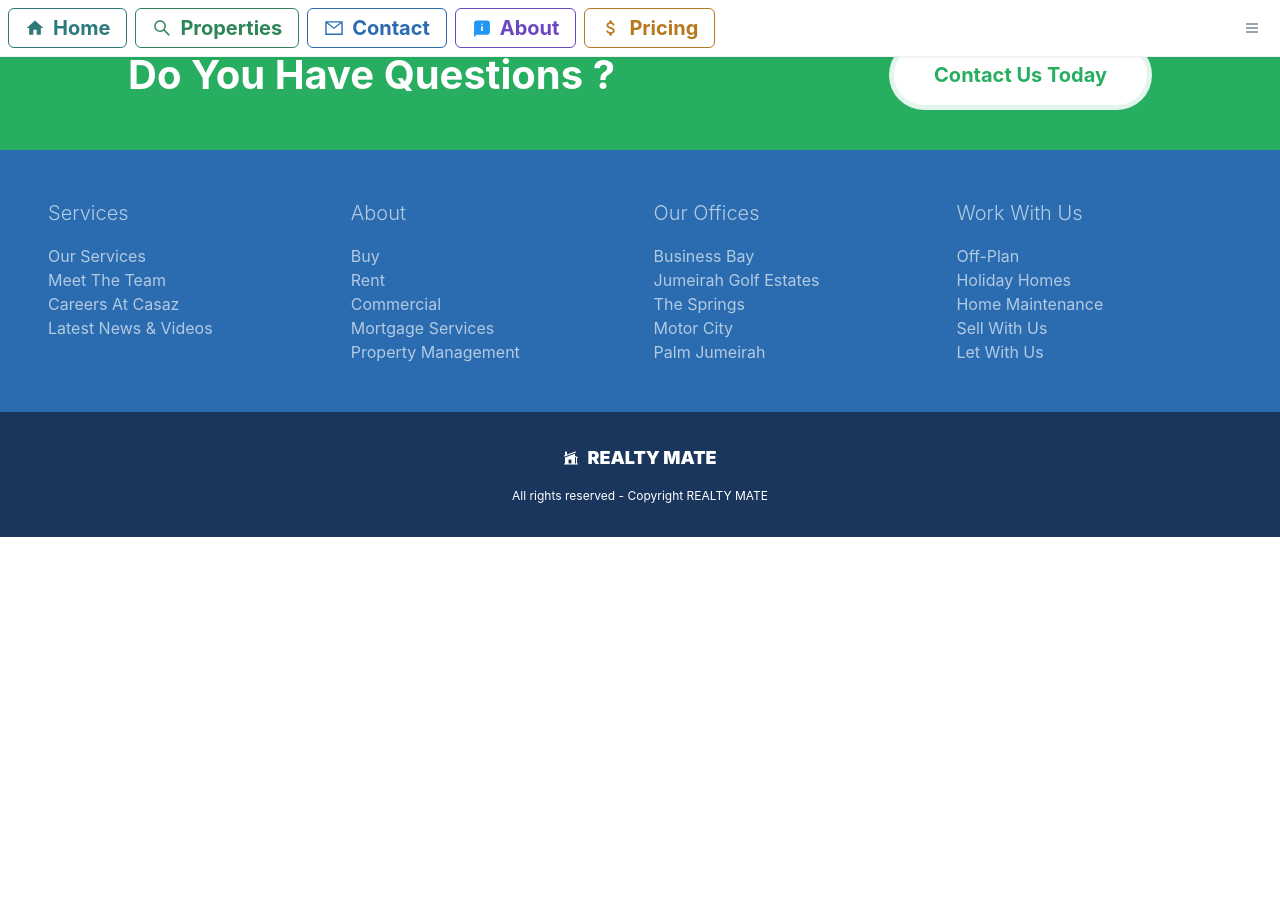
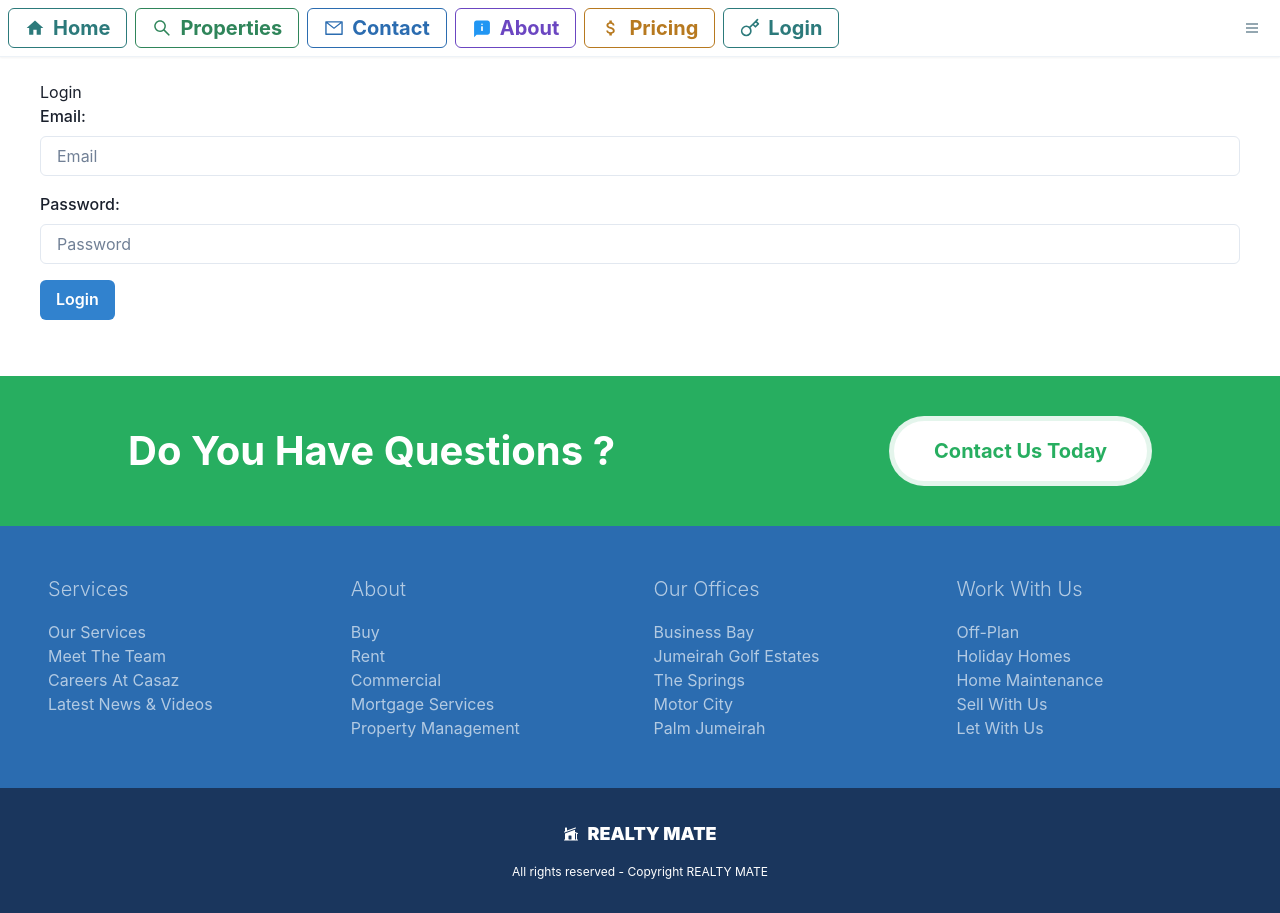
Before and after one commit to lilianagorga/realty-mate, a React (Vite) app: page /login in a window 1280 px wide. Before the commit the page ends 800 px from the top, so only its background shows below. Built offline with nearby package versions, Linux system fonts and the light colour scheme.

Commit message:
Integrate backend authentication for user property management

```diff
--- a/src/App.jsx
+++ b/src/App.jsx
@@ -2,6 +2,7 @@ import React from 'react';
 import './assets/css/app.css';
 import { ChakraProvider } from '@chakra-ui/react';
 import { SearchProvider } from './context/SearchContext.jsx';
+import { AuthProvider } from './context/AuthContext.jsx';
 import { BrowserRouter as Router, Route, Routes } from 'react-router-dom';
 import theme from './assets/js/theme';
 import Home from './components/pages/Home.jsx';
@@ -12,7 +13,10 @@ import Property from './components/property/Property.jsx';
 import Contact from './components/pages/contact/Contact.jsx';
 import Footer from './components/common/footer/Footer.jsx';
 import Pricing from './components/pages/Pricing.jsx';
-
+import Login from './components/Auth/Login.jsx';
+import AddMyProperty from './components/propertyInternal/AddMyProperty.jsx';
+import MyProperties from './components/propertyInternal/MyProperties.jsx';
+import RequireAuth from './components/Auth/RequireAuth.jsx';
 
 
 function App() {
@@ -21,6 +25,7 @@ function App() {
     <ChakraProvider theme={theme}>
       <Router>
           <SearchProvider>
+            <AuthProvider>
               <Navbar />
               <Routes>
                 <Route path="/" element={<Home />} />
@@ -29,8 +34,12 @@ function App() {
                 <Route path='/contact' element={<Contact />} />
                 <Route path="/about" element={<About />} />
                 <Route path="/pricing" element={<Pricing />} />
+                <Route path="/login" element={<Login />} />
+                <Route path="/addProperty" element={<RequireAuth><AddMyProperty /></RequireAuth>} />
+                <Route path="/myProperties" element={<RequireAuth><MyProperties /></RequireAuth>} />
               </Routes>
               <Footer />
+            </AuthProvider>
           </SearchProvider>
       </Router>
     </ChakraProvider>
--- /dev/null
+++ b/src/components/Auth/Login.jsx
@@ -0,0 +1,54 @@
+import React, { useState, useContext, useEffect } from 'react';
+import { AuthContext } from '../../context/AuthContext';
+import { Box, FormControl, FormLabel, Input, Button, Text } from '@chakra-ui/react';
+
+const Login = () => {
+  const { login } = useContext(AuthContext);
+  const [email, setEmail] = useState('');
+  const [password, setPassword] = useState('');
+  const [error, setError] = useState('');
+
+  const handleSubmit = async (e) => {
+    e.preventDefault();
+    try {
+      await login(email, password);
+    } catch (error) {
+      console.error('Login failed:', error);
+      setError('Login failed');
+    }
+  };
+
+  return (
+    <Box mt={10} p={10}>
+      <h2>Login</h2>
+      <form onSubmit={handleSubmit}>
+        <FormControl id="email" mb={4}>
+          <FormLabel>Email:</FormLabel>
+          <Input
+            type="email"
+            value={email}
+            onChange={(e) => setEmail(e.target.value)}
+            placeholder="Email"
+            required
+          />
+        </FormControl>
+        <FormControl id="password" mb={4}>
+          <FormLabel>Password:</FormLabel>
+          <Input
+            type="password"
+            value={password}
+            onChange={(e) => setPassword(e.target.value)}
+            placeholder="Password"
+            required
+          />
+        </FormControl>
+        <Button type="submit" colorScheme="blue" mb={4}>
+          Login
+        </Button>
+        {error && <Text color="red.500">{error}</Text>}
+      </form>
+    </Box>
+  );
+};
+
+export default Login;
--- /dev/null
+++ b/src/components/Auth/RequireAuth.jsx
@@ -0,0 +1,15 @@
+import React, { useContext } from 'react';
+import { Navigate } from 'react-router-dom';
+import { AuthContext } from '../../context/AuthContext.jsx';
+
+const RequireAuth = ({ children }) => {
+  const { token } = useContext(AuthContext);
+
+  if (!token) {
+    return <Navigate to="/login" />;
+  }
+
+  return children;
+};
+
+export default RequireAuth;
--- a/src/components/common/Navbar.jsx
+++ b/src/components/common/Navbar.jsx
@@ -1,4 +1,4 @@
-import React from 'react';
+import React, { useContext } from 'react';
 import { Menu, MenuButton, MenuList, MenuItem, IconButton, Flex, Box, Spacer, Button, useTheme, useMediaQuery } from '@chakra-ui/react';
 import { AiOutlineMail, AiOutlineSearch } from 'react-icons/ai';
 import { MdHome, MdAttachMoney } from 'react-icons/md';
@@ -6,11 +6,13 @@ import { FcMenu, FcHome, FcAbout } from 'react-icons/fc';
 import { BsSearch } from 'react-icons/bs';
 import { FiKey } from 'react-icons/fi';
 import { useNavigate } from 'react-router-dom';
+import { AuthContext } from '../../context/AuthContext';
 
 const Navbar = () => {
   const navigate = useNavigate();
   const theme = useTheme();
   const [isLargerThan768] = useMediaQuery("(min-width: 768px)");
+  const { token, logout } = useContext(AuthContext);
 
   return (
     <Flex
@@ -81,10 +83,63 @@ const Navbar = () => {
           fontSize="xl"
           fontWeight="bold"
           onClick={() => navigate('/pricing')}
+          mr="2"
           display={isLargerThan768 ? 'flex' : 'none'}
         >
           Pricing
         </Button>
+        {token ? (
+          <>
+            <Button
+              leftIcon={<BsSearch />}
+              colorScheme="blue"
+              variant="outline"
+              fontSize="xl"
+              fontWeight="bold"
+              onClick={() => navigate('/myProperties')}
+              mr="2"
+              display={isLargerThan768 ? 'flex' : 'none'}
+            >
+              My Properties
+            </Button>
+            <Button
+              leftIcon={<BsSearch />}
+              colorScheme="blue"
+              variant="outline"
+              fontSize="xl"
+              fontWeight="bold"
+              onClick={() => navigate('/addProperty')}
+              mr="2"
+              display={isLargerThan768 ? 'flex' : 'none'}
+            >
+              Add Property
+            </Button>
+            <Button
+              leftIcon={<FiKey />}
+              colorScheme="red"
+              variant="outline"
+              fontSize="xl"
+              fontWeight="bold"
+              onClick={logout}
+              display={isLargerThan768 ? 'flex' : 'none'}
+            >
+              Logout
+            </Button>
+          </>
+        ) : (
+          <Button
+            leftIcon={<FiKey />}
+            colorScheme="teal"
+            variant="outline"
+            fontSize="xl"
+            fontWeight="bold"
+            onClick={() => navigate('/login')}
+            mr="2"
+            display={isLargerThan768 ? 'flex' : 'none'}
+          >
+            Login
+          </Button>
+        )}
     <Spacer />
     <Box>
       <Menu>
@@ -111,6 +166,15 @@ const Navbar = () => {
           <MenuItem icon={<AiOutlineMail />} onClick={() => navigate('/contact')}>
               Contact
           </MenuItem>
+          {token ? (
+            <>
+              <MenuItem icon={<BsSearch />} onClick={() => navigate('/myProperties')}>My Properties</MenuItem>
+              <MenuItem icon={<BsSearch />} onClick={() => navigate('/addProperty')}>Add Property</MenuItem>
+              <MenuItem icon={<FiKey />} onClick={logout}>Logout</MenuItem>
+            </>
+          ) : (
+            <MenuItem icon={<FiKey />} onClick={() => navigate('/login')}>Login</MenuItem>
+          )}
         </MenuList>
       </Menu>
     </Box>
--- /dev/null
+++ b/src/components/propertyInternal/AddMyProperty.jsx
@@ -0,0 +1,65 @@
+import React, { useState, useContext } from 'react';
+import axios from 'axios';
+import { AuthContext } from '../../context/AuthContext.jsx';
+import { Box, FormControl, FormLabel, Input, Button, Textarea } from '@chakra-ui/react';
+
+const AddMyProperty = () => {
+  const { token } = useContext(AuthContext);
+  const [title, setTitle] = useState('');
+  const [description, setDescription] = useState('');
+  const [price, setPrice] = useState('');
+
+  const handleSubmit = async (e) => {
+    e.preventDefault();
+    try {
+      const response = await axios.post(`${import.meta.env.VITE_API_URL}/properties`, {
+        title,
+        description,
+        price,
+      }, {
+        headers: {
+          Authorization: `Bearer ${token}`,
+        },
+      });
+    } catch (error) {
+      console.error('Error adding property:', error);
+    }
+  };
+
+  return (
+    <Box mt={10} p={10}>
+      <form onSubmit={handleSubmit}>
+        <FormControl mb={4}>
+          <FormLabel>Title:</FormLabel>
+          <Input
+            value={title}
+            onChange={(e) => setTitle(e.target.value)}
+            placeholder="Title"
+            required
+          />
+        </FormControl>
+        <FormControl mb={4}>
+          <FormLabel>Description:</FormLabel>
+          <Textarea
+            value={description}
+            onChange={(e) => setDescription(e.target.value)}
+            placeholder="Description"
+            required
+          />
+        </FormControl>
+        <FormControl mb={4}>
+          <FormLabel>Price:</FormLabel>
+          <Input
+            value={price}
+            onChange={(e) => setPrice(e.target.value)}
+            placeholder="Price"
+            required
+          />
+        </FormControl>
+        <Button type="submit" colorScheme="blue">Add Property</Button>
+      </form>
+    </Box>
+  );
+};
+
+export default AddMyProperty;
--- /dev/null
+++ b/src/components/propertyInternal/MyProperties.jsx
@@ -0,0 +1,38 @@
+import React, { useState, useEffect, useContext } from 'react';
+import axios from 'axios';
+import { AuthContext } from '../../context/AuthContext';
+import { Box } from '@chakra-ui/react';
+
+const MyProperties = () => {
+  const { token } = useContext(AuthContext);
+  const [properties, setProperties] = useState([]);
+
+  useEffect(() => {
+    const fetchProperties = async () => {
+      try {
+        const response = await axios.get(`${import.meta.env.VITE_API_URL}/properties`, {
+          headers: {
+            Authorization: `Bearer ${token}`,
+          },
+        });
+        setProperties(response.data);
+    } catch (error) {
+        console.error('Error fetching properties:', error);
+      }
+    };
+    fetchProperties();
+  }, [token]);
+
+  return (
+    <Box mt={10} p={10}>
+      <h1>My properties</h1>
+      <ul>
+        {properties.map(property => (
+          <li key={property.id}>{property.title}: {property.price}</li>
+        ))}
+      </ul>
+    </Box>
+  );
+};
+
+export default MyProperties;
--- /dev/null
+++ b/src/context/AuthContext.jsx
@@ -0,0 +1,64 @@
+import React, { createContext, useState, useEffect } from 'react';
+import axios from 'axios';
+import { useNavigate } from 'react-router-dom';
+
+const AuthContext = createContext();
+
+const AuthProvider = ({ children }) => {
+    const [token, setToken] = useState(localStorage.getItem('token') || null);
+    const [user, setUser] = useState(null);
+    const navigate = useNavigate();
+
+    useEffect(() => {
+      if (token) {
+        axios.get(`${import.meta.env.VITE_API_URL}/user`, {
+          headers: {
+            Authorization: `Bearer ${token}`
+          }
+        })
+        .then(response => {
+          setUser(response.data);
+        })
+        .catch(error => {
+          console.error('Failed to fetch user data:', error);
+          setToken(null);
+          localStorage.removeItem('token');
+        });
+      }
+    }, [token]);
+
+    const login = async (email, password) => {
+      try {
+        const response = await axios.post(`${import.meta.env.VITE_API_URL}/user/login`, { email, password });
+        const token = response.data.token;
+        setToken(token);
+        localStorage.setItem('token', token);
+        axios.get(`${import.meta.env.VITE_API_URL}/user`, {
+          headers: {
+            Authorization: `Bearer ${token}`
+          }
+        })
+        .then(response => {
+          setUser(response.data);
+        });
+      } catch (error) {
+          console.error('Login failed:', error);
+          throw new Error('Login failed');
+        }
+    };
+
+    const logout = () => {
+      setToken(null);
+      setUser(null);
+      localStorage.removeItem('token');
+      navigate('/');
+    };
+
+    return (
+        <AuthContext.Provider value={{ user, token, login, logout }}>
+          {children}
+        </AuthContext.Provider>
+    );
+};
+
+export { AuthContext, AuthProvider };
```
Also changed, not shown: 2 other files (tests, documents, lock files or other folders). Lines whose indentation alone changed are shown as unchanged.
